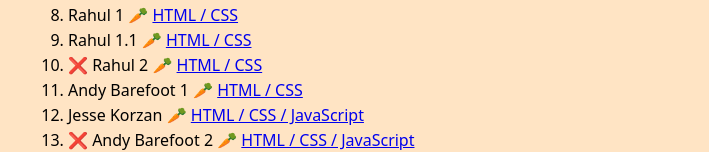
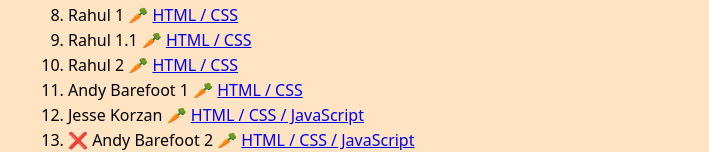
Before and after one commit to TeddyCatUS/Masonry, a plain HTML site: page index.html in a window 1280 px wide. Shown: the part 257-409 px from the top of the page, without its empty margins (0-709 px from the left). Drawn offline with Linux system fonts and the light colour scheme.

Commit message:
Update index.html

```diff
--- a/index.html
+++ b/index.html
@@ -23,7 +23,7 @@
         <li>Omar Trujillo 🥕 <a href="https://tgaglio.github.io/Masonry/Omar/index.html" target="_blank">HTML / CSS</a></li>
         <li>Rahul 1 🥕 <a href="https://tgaglio.github.io/Masonry/Rahul1/masonry-bordered.html" target="_blank">HTML / CSS</a></li>
         <li>Rahul 1.1 🥕 <a href="https://tgaglio.github.io/Masonry/Rahul3/index.html" target="_blank">HTML / CSS</a></li>
-        <li>❌ Rahul 2 🥕 <a href="https://tgaglio.github.io/Masonry/Rahul2/index.html" target="_blank">HTML / CSS</a></li>
+        <li>Rahul 2 🥕 <a href="https://tgaglio.github.io/Masonry/Rahul2/index.html" target="_blank">HTML / CSS</a></li>
         <li>Andy Barefoot 1 🥕 <a href="https://tgaglio.github.io/Masonry/Andy1/index.html" target="_blank">HTML / CSS</a></li>
         <li>Jesse Korzan 🥕 <a href="https://tgaglio.github.io/jesse/" target="_blank">HTML / CSS / JavaScript</a></li>
         <li>❌ Andy Barefoot 2 🥕 <a href="https://tgaglio.github.io/Masonry/Andy2/index.html" target="_blank">HTML / CSS / JavaScript</a></li>
```
